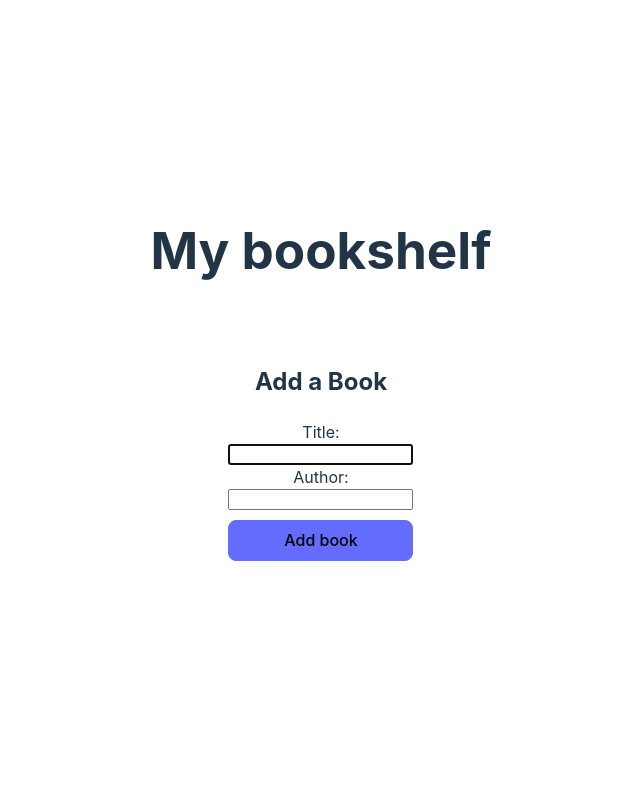
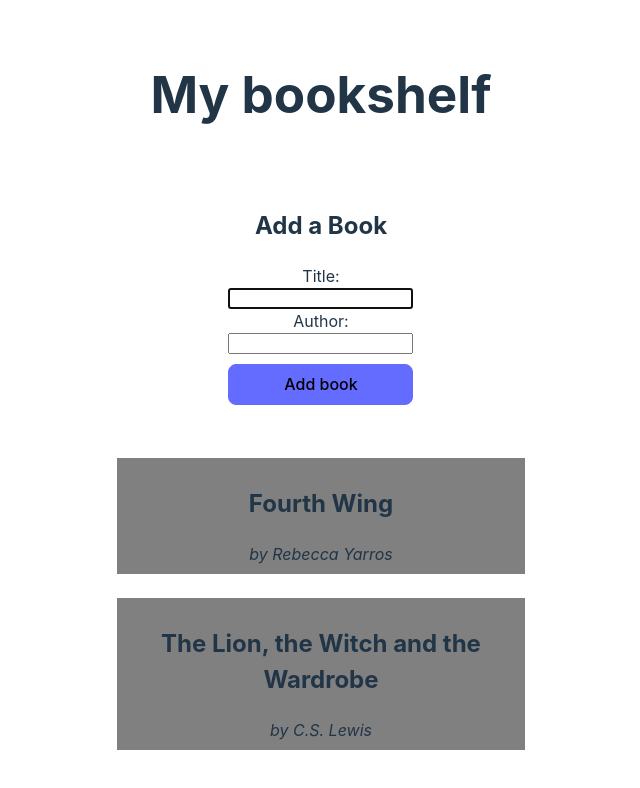
Before and after one commit to JordanChristensen/ga-section3-lab3-react-controlled-forms, a React (Vite) app: page / in a window 1280 px wide. Shown: the top 788 px of the page, without its empty margins (319-959 px from the left). Built offline with nearby package versions, Linux system fonts and the light colour scheme.

Commit message:
implement add book functionality

```diff
--- a/src/components/Bookshelf/Bookshelf.jsx
+++ b/src/components/Bookshelf/Bookshelf.jsx
@@ -11,7 +11,10 @@ const Bookshelf = () => {
 
   const handleSubmit = (e) => {
     e.preventDefault();
-    // console.log("Default form submission has been prevented.");
+    if (newBook.title && newBook.author) {
+      setBooks([...books, newBook]);
+      setNewBook({ title: "", author: "" });
+    }
   };
 
   return (
@@ -40,13 +43,20 @@ const Bookshelf = () => {
               required
               onChange={handleInputChange}
             />
-            <button type="submit">Add book</button>
+            <button onClick={(newBook) => handleSubmit(newBook)}>
+              Add book
+            </button>
           </form>
         </section>
         <section className="bookCardsDiv" onSubmit={handleSubmit}>
-          {/* Book cards will display here */}
-
-          {/* <Book title={books.title} /> */}
+          {books.map((book, index) => {
+            return (
+              <section key={index} className="card">
+                <h2>{book.title}</h2>
+                <em>by {book.author}</em>
+              </section>
+            );
+          })}
         </section>
       </section>
     </main>
```
